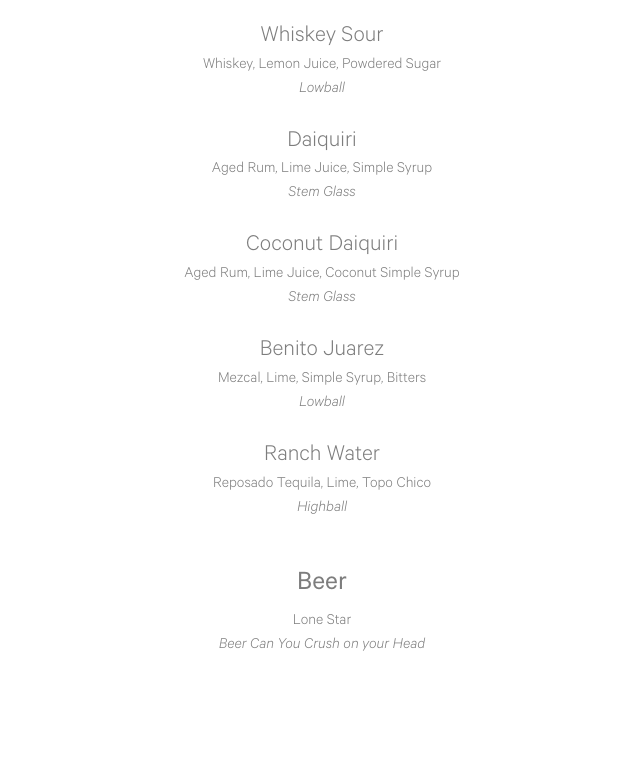
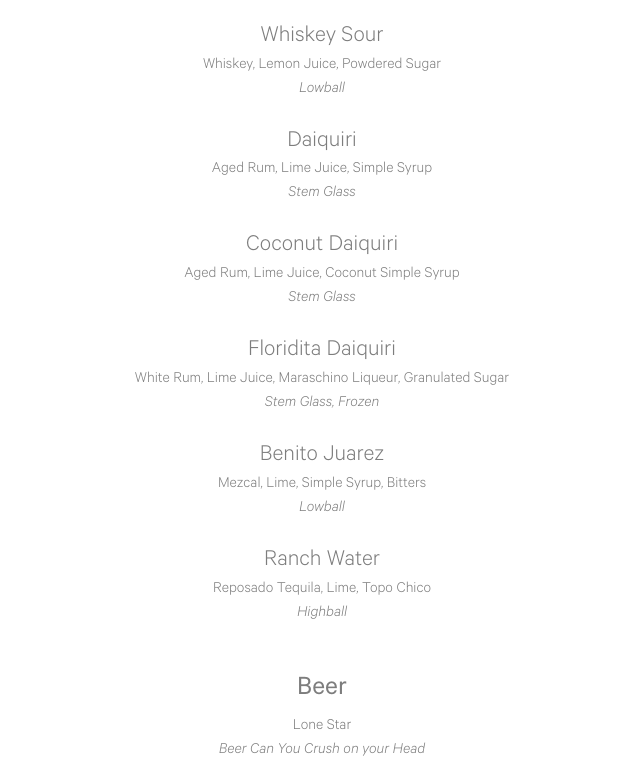
Before and after one commit to admonaghan/cactus-club, a plain HTML site: page index.html in a window 1280 px wide. Shown: the part 762-1527 px from the top of the page, without its empty margins (318-958 px from the left). Before the commit the page ends 1422 px from the top, so only its background shows below. Drawn offline with nearby package versions, Linux system fonts and the light colour scheme.

Commit message:
added floridita Daiquiri

```diff
--- a/index.html
+++ b/index.html
@@ -117,6 +117,10 @@
             <p class="mb-0">Aged Rum, Lime Juice, Coconut Simple Syrup</p>
             <p class="my-0 glass">Stem Glass</p>
             <br>
+            <h4>Floridita Daiquiri</h4>
+            <p class="mb-0">White Rum, Lime Juice, Maraschino Liqueur, Granulated Sugar</p>
+            <p class="my-0 glass">Stem Glass, Frozen</p>
+            <br>
             <h4>Benito Juarez</h4>
             <p class="mb-0">Mezcal, Lime, Simple Syrup, Bitters</p>
             <p class="my-0 glass">Lowball</p>
```
Also changed, not shown: 2 other files.
